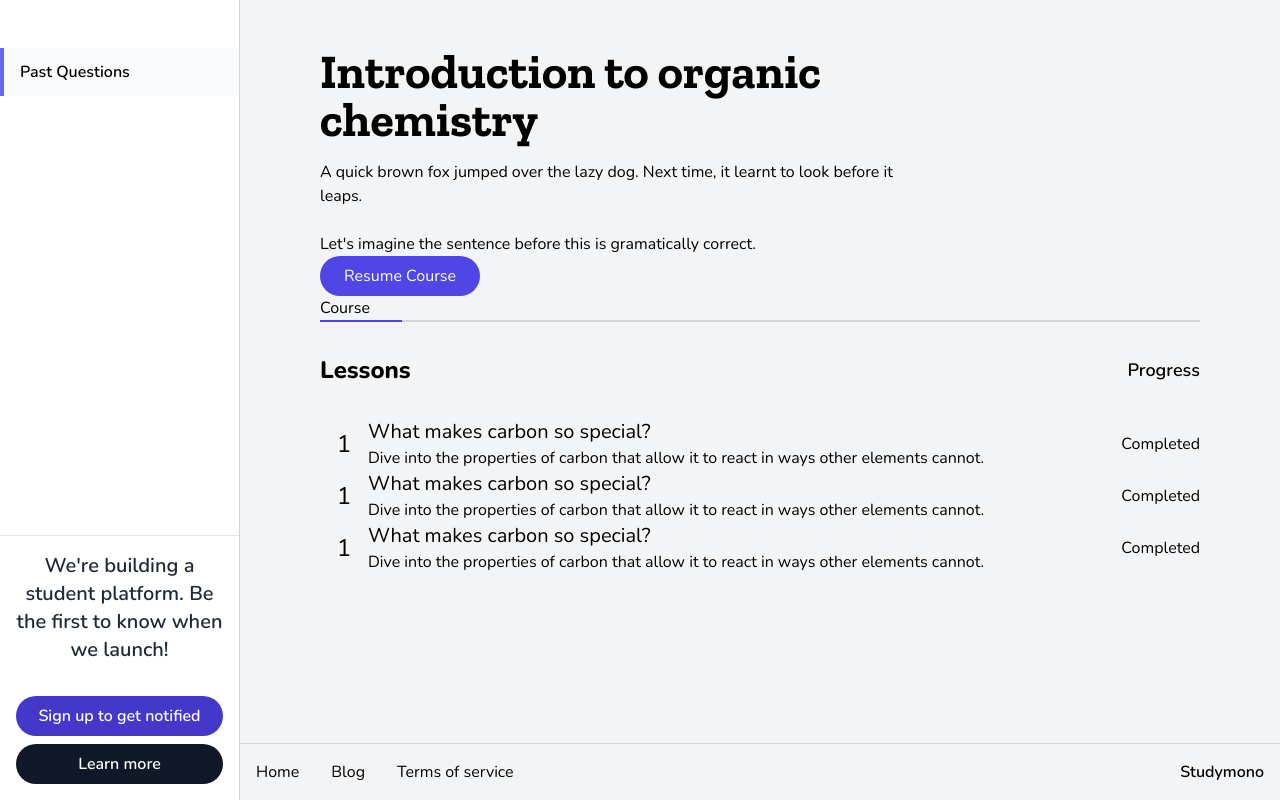
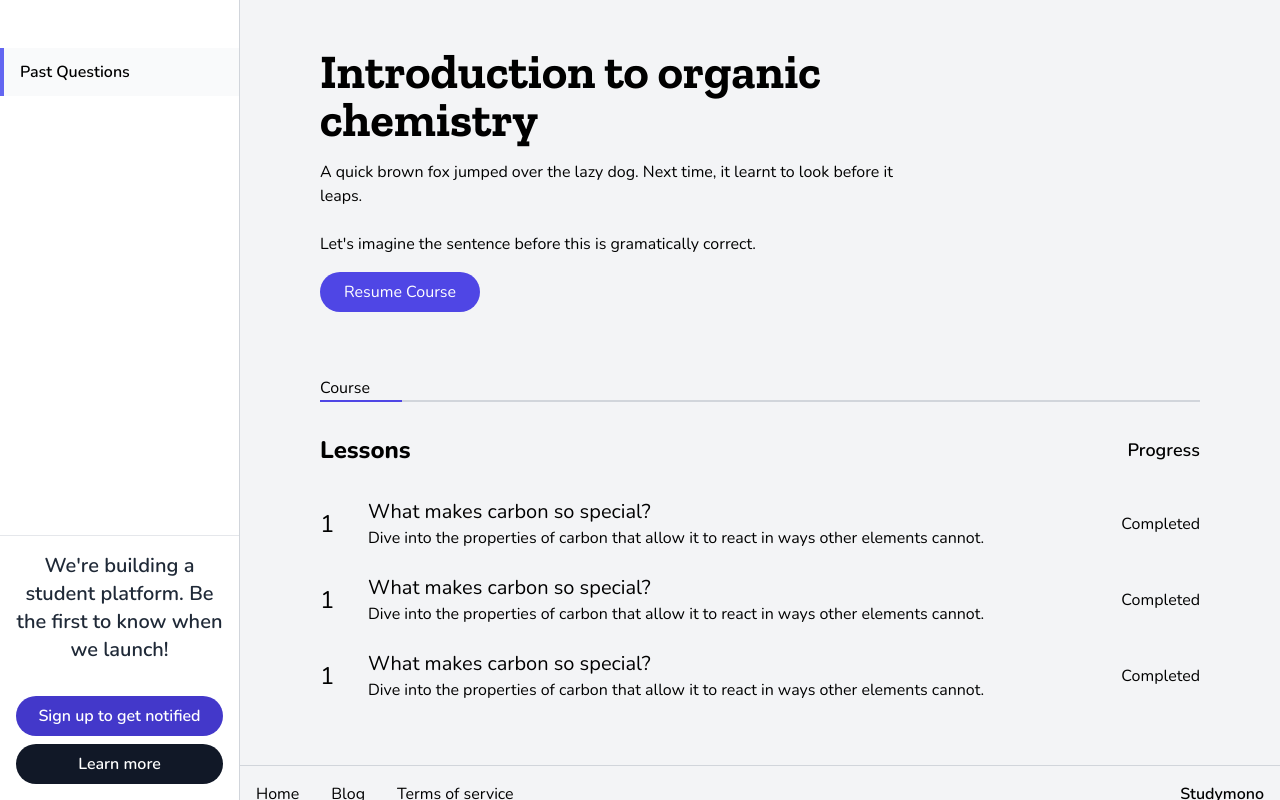
Before and after one commit to okezieuc/website, a Next.js app: page /learn/introduction-to-oranic-chemistry in a window 1280 px wide. Built offline with nearby package versions, Linux system fonts and the light colour scheme; what @tailwindcss/typography would draw is missing.

Commit message:
fix layout of course page

```diff
--- a/components/courses/page/CourseResumeButton.js
+++ b/components/courses/page/CourseResumeButton.js
@@ -1,6 +1,6 @@
 export default function CourseResumeButton() {
   return (
-    <div className="bg-indigo-600 text-white rounded-full px-6 py-2 w-max">
+    <div className="bg-indigo-600 text-white rounded-full px-6 py-2 w-max mt-4">
       Resume Course
     </div>
   );
--- a/components/courses/page/LessonListHeading.js
+++ b/components/courses/page/LessonListHeading.js
@@ -1,6 +1,6 @@
 export default function LessonListHeading() {
   return (
-    <div>
+    <div className="mt-16">
       <div className="flex items-end">
         <div className="border-b-2 border-indigo-600 pr-8">Course</div>
         <div className="flex-1 h-0.5 w-12 bg-gray-300"></div>
--- a/components/courses/page/LessonListItem.js
+++ b/components/courses/page/LessonListItem.js
@@ -2,8 +2,8 @@ import Link from "next/link";
 
 export default function LessonListItem() {
   return (
-    <div className="flex items-center">
-      <div className="text-2xl w-12 text-center">1</div>
+    <div className="flex items-center my-6">
+      <div className="text-2xl w-12">1</div>
       <div className="flex-1">
         <div className="text-xl">
           <Link href="/learn/abcd1234/what-makes-carbon-so-special">
--- a/pages/learn/[course].js
+++ b/pages/learn/[course].js
@@ -20,7 +20,7 @@ export default function CoursePage() {
       </div>
       <CourseResumeButton />
       <LessonListHeading />
-      <div>
+      <div className="-mt-6">
         <LessonListItem />
         <LessonListItem />
         <LessonListItem />
```
